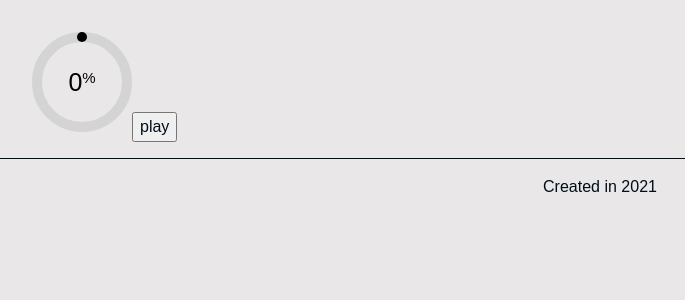
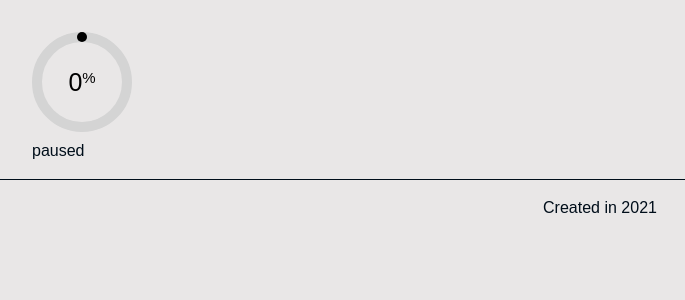
Before and after one commit to kshreve/timer, a Next.js app: page / in a window 1280 px wide. Shown: the top 300 px of the page, without its empty margins (40-725 px from the left). Built offline with nearby package versions, Linux system fonts and the light colour scheme.

Commit message:
handle the complete

```diff
--- a/pages/index.tsx
+++ b/pages/index.tsx
@@ -36,10 +36,15 @@ const Index = () => {
 
       <Container>
         <Spacer />
-        <CircularProgressBar width={100} height={100} percentage={percentage} />
-        <button onClick={playPauseButtonClick}>
-          {paused ? 'play' : 'pause'}
-        </button>
+        <div onClick={playPauseButtonClick}>
+          <CircularProgressBar
+            width={100}
+            height={100}
+            percentage={percentage}
+          />
+        </div>
+        {percentage !== 100 && <p>{paused ? 'paused' : 'playing'}</p>}
+        {percentage === 100 && <p>complete</p>}
       </Container>
     </>
   );
```
